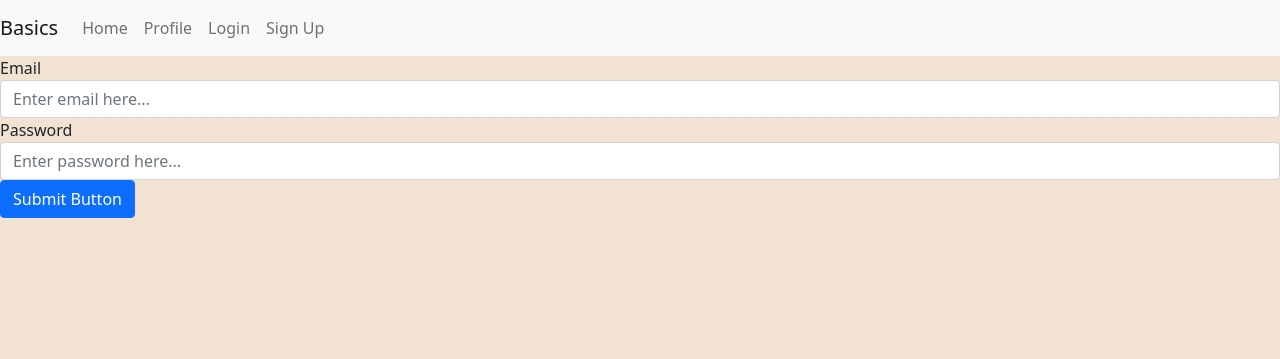
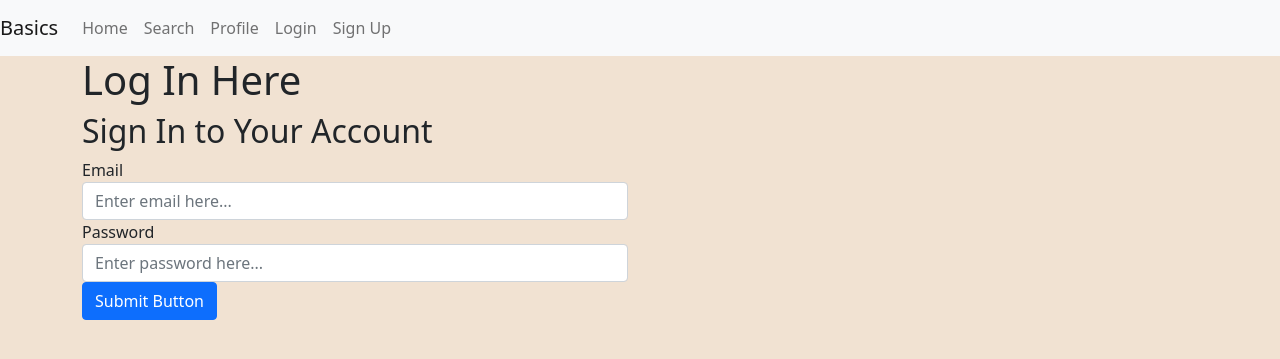
Before and after one commit to tatianajeon/basics_nutrition, a Flask app: page /signin in a window 1280 px wide. Shown: the top 359 px of the page. Run offline with Flask 2, Linux system fonts and the light colour scheme; some libraries are stand-ins or nearby versions.

Commit message:
tuesday update

```diff
--- a/basics_app/api/routes.py
+++ b/basics_app/api/routes.py
@@ -1,14 +1,48 @@
-from flask import Blueprint, request, jsonify
+from turtle import title
+from unicodedata import name
+from flask import Blueprint, request, jsonify, render_template
 from basics_app.helpers import token_required
-from basics_app.models import db, User
+from basics_app.models import db, User, recipe_schema, recipes_schema, Recipe
 import requests
+# import spoonacular as sp
+# from basics_app.forms import SubmitForm
 
 api = Blueprint('api', __name__, url_prefix = '/api')
-
-api_token = "e29ffbb6685f4b6bae241bd6d5cc4e35"
-api_url_base = f'https://spoonacular.com/{api_token}/'
+api_key = "e29ffbb6685f4b6bae241bd6d5cc4e35"
 
 @api.route('/getdata')
 @token_required
 def getdata(current_user_token):
-    r = requests.get(f"")
+    return{'some':'value'}
+
+
+# @api.route('/recipes', methods = ['GET'])
+# # @token_required
+
+# def find_recipes(name):
+#     r = requests.get(f"https://api.spoonacular.com/recipes/complexSearch?query={name}&apiKey={api_key}&number=1")
+
+#     if r.status_code == 200:
+#         data = r.json()
+
+#         name = name
+#         title = [title['results']['id'] for title in data['results']]
+#         sourceUrl = [sourceUrl['results']['sourceUrl'] for sourceUrl in data['results']]
+#         image = [image['results']['image'] for image in data['results']]
+
+#         recipe = Recipe(name, title, sourceUrl, image)
+
+#         response = recipe_schema.dump(recipe)
+#         return jsonify(response)
+
+#     else:
+#         print(f"Error Status Code: {r.status_code}")
+
+
+# @api.route('/myrecipes', methods = ['POST'])
+
+
+
+# https://api.spoonacular.com/reciples/{id}/nutritionWidget.json?apiKey={api_token}
+
+# https://api.spoonacular.com/recipes/complexSearch?query={name}&apiKey={api_key}&number=1
--- a/basics_app/authentication/auth_templates/signin.html
+++ b/basics_app/authentication/auth_templates/signin.html
@@ -2,23 +2,34 @@
 
 {% block content %}
 
-<form>
-
-    <div class="form-group">
-        {% with messages = get_flashed_messages(with_categories = true) %}
+<div class="container">
+    {% with messages = get_flashed_messages(with_categories = true) %}
         {% if messages %}
             {% for cat, msg in messages %}
                 {% if cat == 'user-created' %}
-                <label for="exampleInputEmail1">Email address</label>
-                <input type="email" class="form-control" id="exampleInputEmail1" aria-describedby="emailHelp" placeholder="Enter email">
-                <small id="emailHelp" class="form-text text-muted">We'll never share your email with anyone else.</small>
+                <div class="container">
+                    {{ msg }}
+                    <button type="button" class="close" data-dismiss = "alert" onclick="this.parentElement.style.display='none'">&times;
+                    </button>
+            </div>
                 {% endif %}
             {% endfor %}
         {% endif %}
-        {% endwith %}
+    {% endwith %}
+</div>
+
+
+<main class="container">
+    <div class="row login">
+        <h1>Log In Here</h1>
     </div>
-    {% include 'forms.html' %}
+    <div class="row">
+        <aside class="col-12 col-md-6 signin-box">
+            <h2>Sign In to Your Account</h2>
+            {% include 'forms.html' %}
+        </aside>
+    </div>
+</main>
 
-  </form>
 
-  {% endblock content %}
+{% endblock content %}
--- a/basics_app/authentication/routes.py
+++ b/basics_app/authentication/routes.py
@@ -1,18 +1,17 @@
 from flask import Blueprint, render_template, request, redirect, url_for, flash
-from basics_app.forms import UserLoginForm, UserSignUpForm
+from basics_app.forms import UserLoginForm
 from basics_app.models import User, db, check_password_hash
 from flask_login import login_user, logout_user, current_user, login_required
 
 auth = Blueprint('auth', __name__, template_folder = 'auth_templates')
 
-@auth.route('/signin', methods = ['GET', 'POST'])
-def signin():
+@auth.route('/signup', methods = ['GET', 'POST'])
+def signup():
     form = UserLoginForm()
     try:
         if request.method == "POST" and form.validate_on_submit():
             email = form.email.data
             password = form.password.data
-            print(email, password)
 
             user = User(email, password = password)
 
@@ -25,12 +24,13 @@ def signin():
     except:
         raise Exception('Invalid Form Data: Please Check Your Form')
 
-    return render_template('signin.html', form=form)
+    return render_template('signup.html', form=form)
 
 
-@auth.route('/signup', methods = ['GET', 'POST'])
-def signup():
-    form = UserSignUpForm()
+@auth.route('/signin', methods = ['GET', 'POST'])
+def signin():
+    form = UserLoginForm()
+
     try:
         if request.method == "POST" and form.validate_on_submit():
             email = form.email.data
@@ -41,15 +41,15 @@ def signup():
             if logged_user and check_password_hash(logged_user.password, password):
                 login_user(logged_user)
                 flash('You were succesfully login in via Email/Password', 'auth-success')
-                return redirect(url_for('site.profile'))
-
+                return redirect(url_for('site.search'))
             else:
                 flash('Your Email/Password is incorrect', 'auth-failed')
                 return redirect(url_for('auth.signin'))
     except:
         raise Exception('Invalid Form Data: Please Check Your Form')
 
-    return render_template('signup.html', form=form)
+    return render_template('signin.html', form=form)
+
 
 @auth.route('/logout')
 @login_required
--- a/basics_app/forms.py
+++ b/basics_app/forms.py
@@ -9,9 +9,14 @@ class UserLoginForm(FlaskForm):
     submit_button = SubmitField()
 
 
-class UserSignUpForm(FlaskForm):
-    first_name = StringField('First Name', validators = [DataRequired()])
-    last_name = StringField('Last Name', validators = [DataRequired()])
-    email = StringField('Email', validators = [DataRequired(), Email()])
-    password = PasswordField('Password', validators = [DataRequired()])
+# class UserSignUpForm(FlaskForm):
+#     first_name = StringField('First Name', validators = [DataRequired()])
+#     last_name = StringField('Last Name', validators = [DataRequired()])
+#     email = StringField('Email', validators = [DataRequired(), Email()])
+#     password = PasswordField('Password', validators = [DataRequired()])
+#     submit_button = SubmitField()
+
+
+class SubmitForm(FlaskForm):
+    search = StringField('search', validators=[DataRequired()])
     submit_button = SubmitField()
--- a/basics_app/site/routes.py
+++ b/basics_app/site/routes.py
@@ -1,16 +1,59 @@
-from flask import Blueprint, render_template
+from crypt import methods
+from tokenize import String
+from flask import Flask, Blueprint, render_template, request, redirect, url_for, flash, jsonify, json
 from flask_login.utils import login_required
-from basics_app.models import User
+# from basics_app.models import recipe_schema, Recipe
+# from basics_app.models import User
+from basics_app.forms import SubmitForm
+import requests
+
 
 site = Blueprint('site', __name__, template_folder = 'site_templates')
+api_key = "e29ffbb6685f4b6bae241bd6d5cc4e35"
 
 @site.route('/')
 def home():
-    return render_template('index.html',)
+    return render_template('index.html')
 
-@site.route('/profile')
+@site.route('/search', methods = ['POST', 'GET'])
 @login_required
-def profile():
-    # drones = Drone.query.all()
-    # return render_template('profile.html', drones=drones)
-    return render_template('profile.html')
+def search():
+    form = SubmitForm()
+    api_key = "e29ffbb6685f4b6bae241bd6d5cc4e35"
+
+    if request.method == 'POST' and form.validate_on_submit():
+        name = form.search.data
+        r = requests.get(f"https://api.spoonacular.com/recipes/search?apiKey={api_key}&number=10&query={name}")
+
+        if r.status_code == 200:
+            data = r.json()
+
+            # picture = data['results'][0]['image']
+            # r = requests.get(f"https://spoonacular.com/recipeImages/{picture}")
+            # picture = r.json()
+
+
+            # # title = [title['results']['id'] for title in data['results']]
+            # # sourceUrl = [sourceUrl['results']['sourceUrl'] for sourceUrl in data['results']]
+            # # image = [image['results']['image'] for image in data['results']]
+
+            # # recipes = Recipe(name, title, sourceUrl, image)
+            # # response = recipe_schema.dump(recipes)
+            # # from insomnia
+
+            # return jsonify(response)
+
+        else:
+            return requests.get(f"https://http.dog/{r.status_code}.jpg")
+
+    return render_template('search.html', form = form, data = data['results'])
+
+
+
+
+
+
+
+
+
+# image_base_URL = 'https://spoonacular.com/recipeImages/'
--- a/basics_app/site/site_templates/index.html
+++ b/basics_app/site/site_templates/index.html
@@ -90,7 +90,7 @@
                 <p>Our Process</p>
             </div>
         </div>
-
+<!--
         <div class="col-2 col-md-2">
             <div class="footer-text-flex">
                 <h4>Platform</h4>
@@ -134,7 +134,7 @@
                 <p>Our Process</p>
             </div>
         </div>
-    </footer>
+    </footer> -->
 
 
 </div>
--- a/basics_app/static/css/main.css
+++ b/basics_app/static/css/main.css
@@ -69,3 +69,8 @@ body{
     border-top: 3px solid black;
     margin-top: 20vh;
 }
+
+.list_recipes{
+    display: flex;
+    justify-content: center;
+}
--- a/basics_app/templates/base.html
+++ b/basics_app/templates/base.html
@@ -10,14 +10,13 @@
 <link rel="stylesheet" href="../static/css/main.css">
 <!-- <link rel="apple-touch-icon" sizes="180x180" href="../static/favicon/android-chrome-192x192.png">
 <link rel="icon" type="image/png" sizes="32x32" href="../static/favicon/favicon-32x32.png">
-<link rel="icon" type="image/png" sizes="16x16" href="../static/favicon/favicon-16x16.png"> -->
-<!-- <link rel="manifest" href="/site/webmanifest">
+<link rel="icon" type="image/png" sizes="16x16" href="../static/favicon/favicon-16x16.png">
+<link rel="manifest" href="/site/webmanifest">
 <link rel="manifest" href="/application/favicons/site.webmanifest" crossorigin="use-credentials"> -->
 <title>Basics Nutrition App</title>
 </head>
 <body>
 
-<!-- Nav Bar Below -->
 
 <nav class="navbar navbar-expand-lg navbar-light bg-light">
     <a class="navbar-brand" href="#">Basics</a>
@@ -30,7 +29,10 @@
           <a class="nav-link" href="{{ url_for('site.home') }}">Home <span class="sr-only">(current)</span></a>
         </li>
         <li class="nav-item">
-          <a class="nav-link" href="{{ url_for ('site.profile') }}">Profile</a>
+          <a class="nav-link" href="{{ url_for ('site.search') }}">Search</a>
+        </li>
+        <li class="nav-item">
+          <a class="nav-link" href="#">Profile</a>
         </li>
         <li class="nav-item">
           {% if current_user.is_authenticated %}
--- a/basics_app/templates/forms.html
+++ b/basics_app/templates/forms.html
@@ -6,7 +6,7 @@
             {{ form.email(class = "form-control", placeholder= "Enter email here...") }}
         </fieldset>
         <fieldset id="pass-field">
-            {{ form.password.label}}
+            {{ form.password.label }}
             {{ form.password(class= "form-control", placeholder= "Enter password here...")}}
         </fieldset>
         {{ form.submit_button(class="btn btn-primary btn-block") }}
```
Also changed, not shown: basics_app/__init__.py (+23 -8 lines), basics_app/authentication/auth_templates/signup.html (+7 -4 lines), basics_app/models.py (+36 -2 lines), basics_app/site/site_templates/profile.html (deleted, +0 -48 lines), basics_app/site/site_templates/search.html (added, +60 -0 lines), basics_app/templates/searchform.html (added, +10 -0 lines), requirements.txt (+7 -0 lines), 1 other file.
